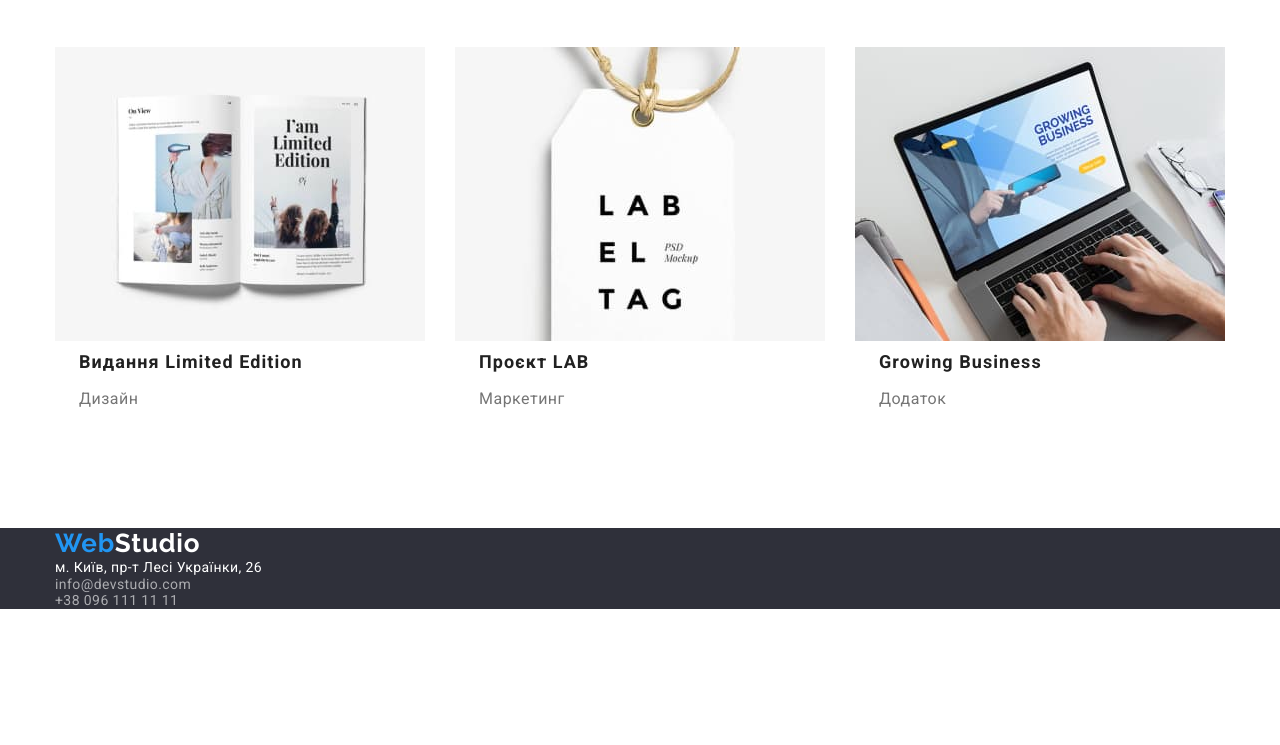
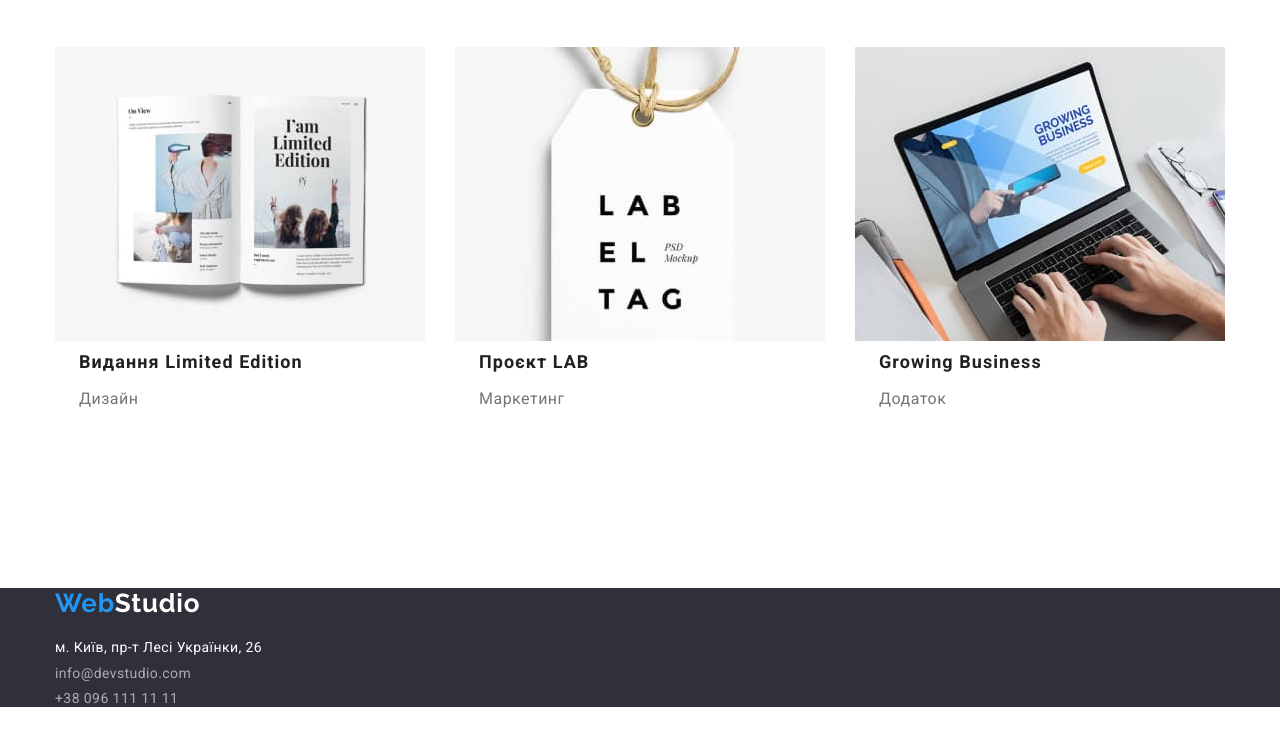
Before and after one commit to Lana12Banana/goit-markup-hw-03, a plain HTML site: page portfolio.html in a window 1280 px wide. Shown: the part 1000-1745 px from the top of the page. Before the commit the page ends 1609 px from the top, so only its background shows below. Drawn offline with nearby package versions, Linux system fonts and the light colour scheme.

Commit message:
Допрацювання

```diff
--- a/css/styles.css
+++ b/css/styles.css
@@ -67,6 +67,12 @@ h1,h2,h3,h4,h5,h6,p,ul {
 
 .logo-studio-white {
     color: var(--white-color);
+}
+
+.logo-footer {
+    display: block;
+    margin-bottom: 20px;
+    margin-top: 60px;
 }
 
 /* Page header */
@@ -274,6 +280,32 @@ section .no-padding {
     letter-spacing: 0.03em;
 }
 
+.location {
+    display: block;
+    margin-top: 20 px;
+    margin-bottom: 9px;
+    color: var(--white-color);
+    font-style: normal;
+    line-height: 1.17;
+    text-decoration: none;
+    letter-spacing: 0.03em;
+}
+
+.contacts-item {
+    display: block;
+    margin-top: 0;
+    margin-bottom: 9px;
+    font-style: normal;
+    color: rgba(255, 255, 255, 0.6);
+    line-height: 1.17;
+    text-decoration: none;
+    letter-spacing: 0.03em;
+}
+
+.telephone {
+    margin-bottom: 60px;
+}
+
 .portfolio {
     display: flex;
     flex-wrap: wrap;
@@ -311,30 +343,6 @@ section .no-padding {
     color: var(--description-text-color);
     font-size: 16px;
     line-height: 1.88;
-    letter-spacing: 0.03em;
-}
-
-.info {
-    display: block;
-}
-
-.location {
-    margin-top: 20 px;
-    margin-bottom: 9px;
-    color: var(--white-color);
-    font-style: normal;
-    line-height: 1.17;
-    text-decoration: none;
-    letter-spacing: 0.03em;
-}
-
-.contacts-item {
-    margin-top: 0;
-    margin-bottom: 9px;
-    font-style: normal;
-    color: rgba(255, 255, 255, 0.6);
-    line-height: 1.17;
-    text-decoration: none;
     letter-spacing: 0.03em;
 }
 
--- a/portfolio.html
+++ b/portfolio.html
@@ -110,15 +110,22 @@
     <!--Підвал-->
 <footer class="info">
     <div class="container">
-        <a href="./index.html" class="logo">
-            <span class="logo-web">Web</span><span class="logo-studio-white">Studio</span>
+        <a href="./index.html" class="logo logo-footer">
+            <span class="logo-web">Web</span><span
+                class="logo-studio-white">Studio</span>
         </a>
 
         <address>
             <ul class="list">
-                <li><a href="https://goo.gl/maps/CPtrU1FHBa2aNyZL9" target="_blank" rel="noopener noreferrer nofollow" class="location">м. Київ, пр-т Лесі Українки, 26</a></li>
-                <li><a href="mailto:info@devstudio.com" class="contacts-item">info@devstudio.com</a></li>
-                <li><a href="tel:+380961111111" class="contacts-item">+38 096 111 11 11</a></li>
+                <li><a href="https://goo.gl/maps/CPtrU1FHBa2aNyZL9"
+                        target="_blank" rel="noopener noreferrer nofollow"
+                        class="location">м. Київ, пр-т Лесі Українки, 26</a>
+                </li>
+                <li><a href="mailto:info@devstudio.com"
+                        class="contacts-item">info@devstudio.com</a></li>
+                <li><a href="tel:+380961111111"
+                        class="contacts-item telephone">+38 096 111 11 11</a>
+                </li>
             </ul>
         </address>
     </div>
```
Also changed, not shown: index.html (+2 -2 lines). Lines whose indentation alone changed are shown as unchanged.
